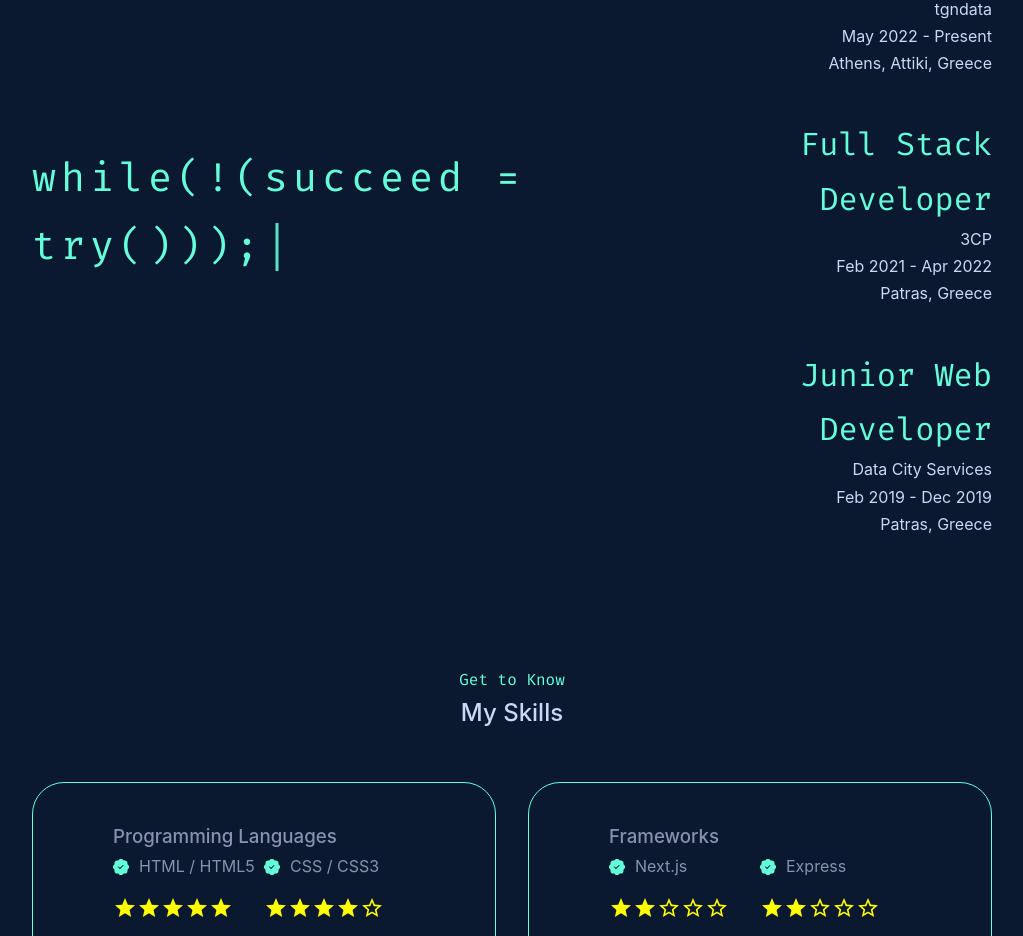
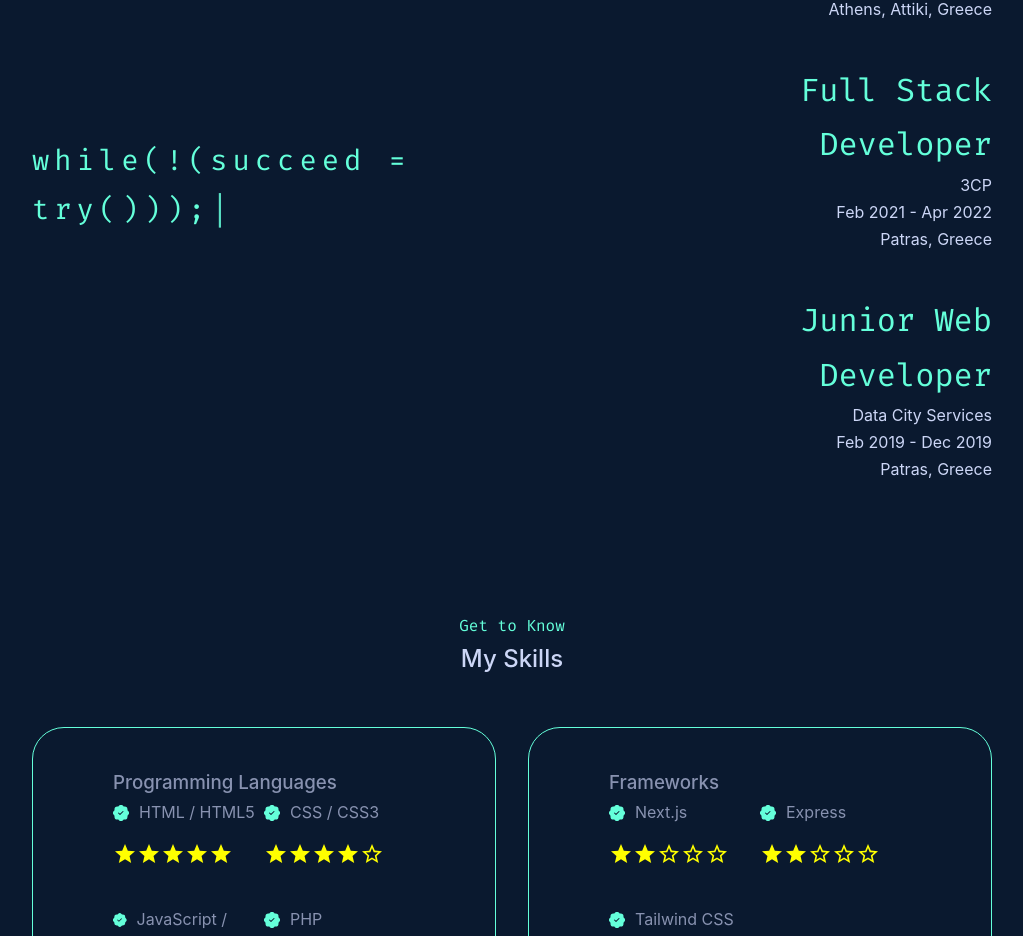
Before and after one commit to nikos-koukis/Portfolio, a React (Create React App) app: page / in a window 1280 px wide. Shown: the part 1911-2847 px from the top of the page, without its empty margins (128-1151 px from the left). Built offline with nearby package versions, Linux system fonts and the light colour scheme.

Commit message:
Font Size fixed

```diff
--- a/src/components/experience/experience.css
+++ b/src/components/experience/experience.css
@@ -39,7 +39,7 @@
 .experience__container-liveText {
     letter-spacing: 5px;
     color: var(--color-green);
-    font-size: 2.5rem;
+    font-size: 1.8rem;
     font-family: var(--font-mono);
 }
 
```
